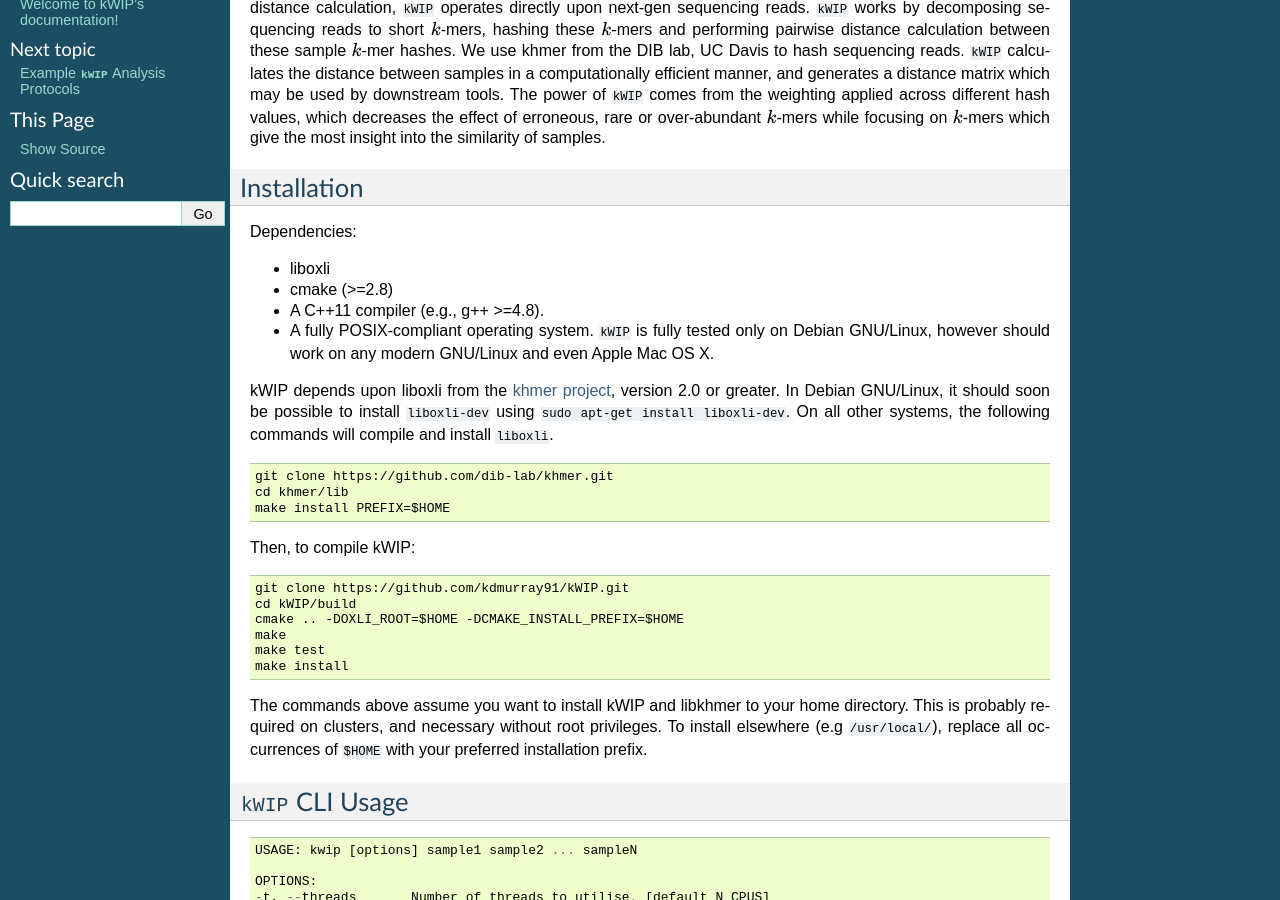
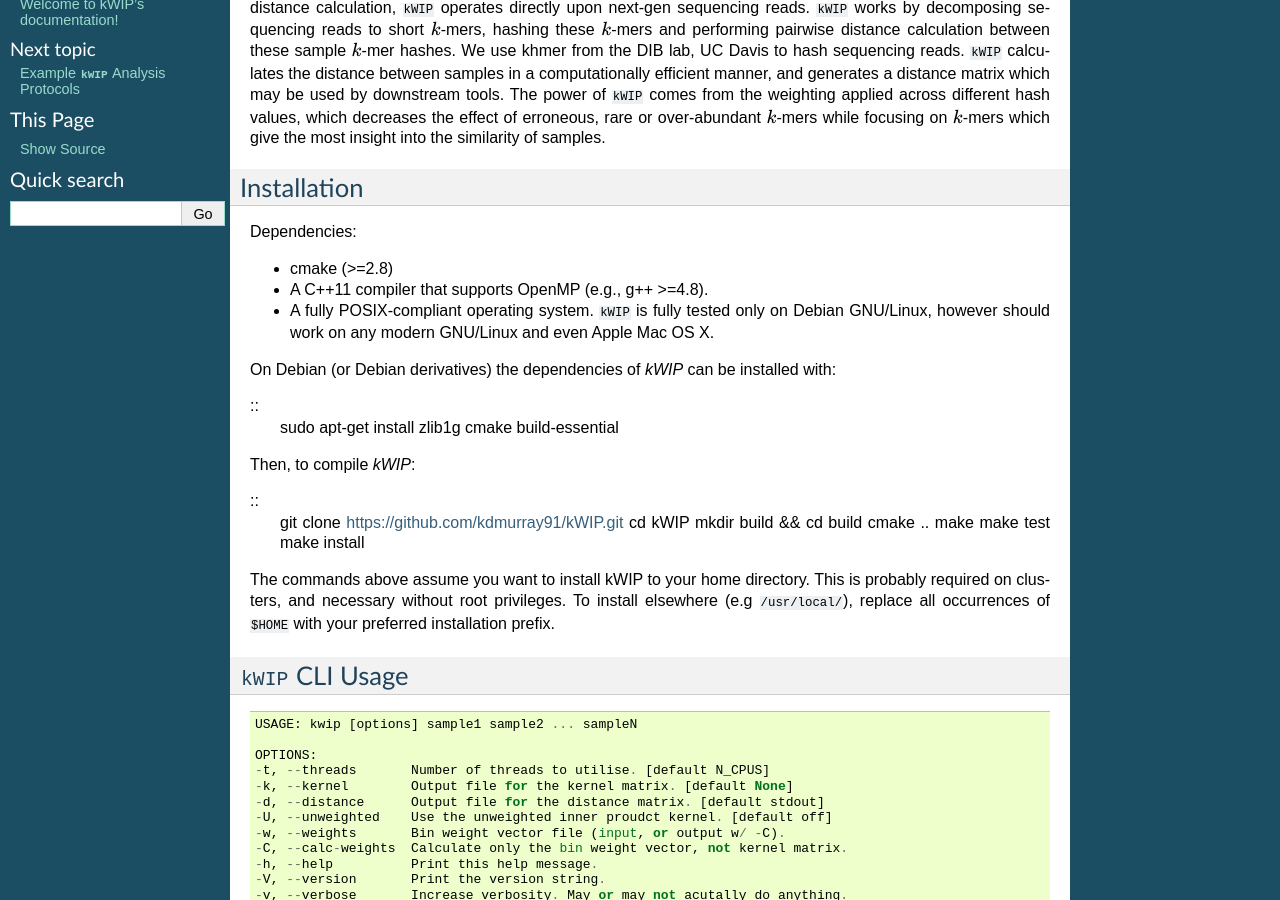
Before and after one commit to kdm9/kWIP, a Sphinx documentation site: the page built from doc/kwip.rst, in a window 1280 px wide and 900 px high, scrolled down 213 px. Built offline with Sphinx 7.4.7, drawn with Linux system fonts in a browser that asks for light colours.

Commit message:
Fix installation documentation in sphinx

```diff
--- a/doc/kwip.rst
+++ b/doc/kwip.rst
@@ -27,40 +27,33 @@ Installation
 
 Dependencies:
 
-- liboxli
 - cmake (>=2.8)
-- A C++11 compiler (e.g., g++ >=4.8).
+- A C++11 compiler that supports OpenMP (e.g., g++ >=4.8).
 - A fully POSIX-compliant operating system. ``kWIP`` is fully tested only on
   Debian GNU/Linux, however should work on any modern GNU/Linux and even Apple
   Mac OS X.
 
-kWIP depends upon liboxli from the `khmer project
-<https://github.com/dib-lab/khmer>`_, version 2.0 or greater.  In Debian
-GNU/Linux, it should soon be possible to install ``liboxli-dev`` using ``sudo
-apt-get install liboxli-dev``. On all other systems, the following commands
-will compile and install ``liboxli``.
+On Debian (or Debian derivatives) the dependencies of `kWIP` can be installed
+with:
 
 ::
+    sudo apt-get install zlib1g cmake build-essential
 
-    git clone https://github.com/dib-lab/khmer.git
-    cd khmer/lib
-    make install PREFIX=$HOME
-
-Then, to compile kWIP:
+Then, to compile `kWIP`:
 
 ::
-
     git clone https://github.com/kdmurray91/kWIP.git
-    cd kWIP/build
-    cmake .. -DOXLI_ROOT=$HOME -DCMAKE_INSTALL_PREFIX=$HOME
+    cd kWIP
+    mkdir build && cd build
+    cmake ..
     make
     make test
     make install
 
-The commands above assume you want to install kWIP and libkhmer to your home
-directory. This is probably required on clusters, and necessary without root
-privileges. To install elsewhere (e.g ``/usr/local/``), replace all occurrences
-of ``$HOME`` with your preferred installation prefix.
+The commands above assume you want to install kWIP to your home directory. This
+is probably required on clusters, and necessary without root privileges. To
+install elsewhere (e.g ``/usr/local/``), replace all occurrences of ``$HOME``
+with your preferred installation prefix.
 
 
 ``kWIP`` CLI Usage
```
Also changed, not shown: README.md (+1 -1 lines).
